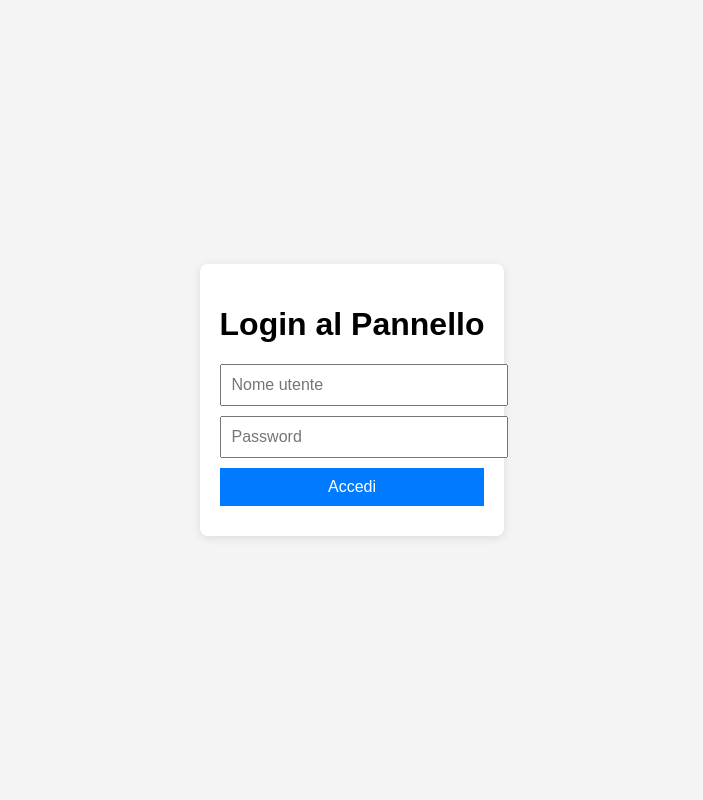
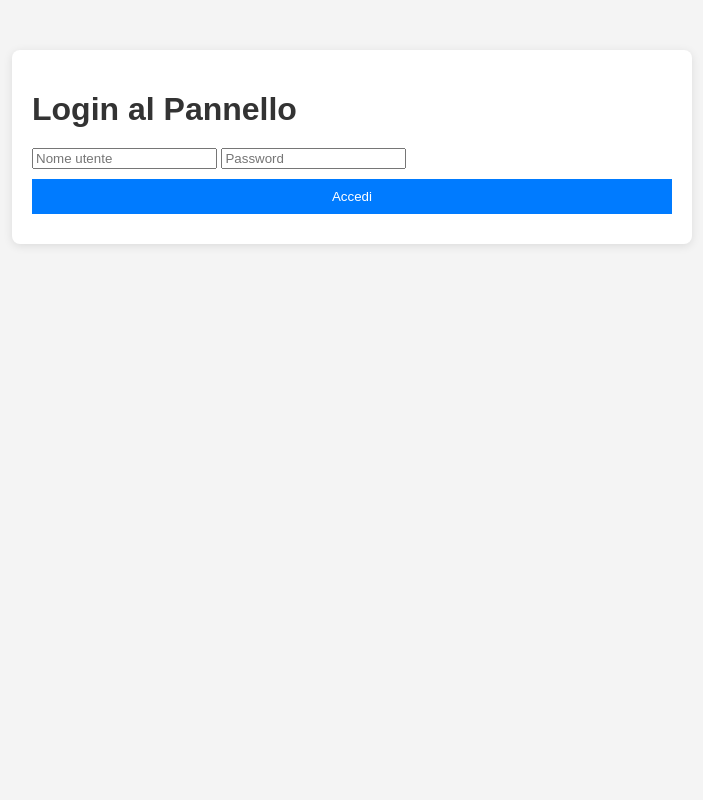
Before and after one commit to Leo2Galli/UbuntuPanel, a PHP site: page / in a window 1280 px wide. Shown: the whole page, without its empty margins (288-991 px from the left). Run offline with PHP 8.4, Linux system fonts and the light colour scheme.

Commit message:
Update style.css

```diff
--- a/style.css
+++ b/style.css
@@ -3,33 +3,44 @@ body {
     background-color: #f4f4f4;
     margin: 0;
     padding: 0;
-    display: flex;
-    justify-content: center;
-    align-items: center;
-    height: 100vh;
 }
 
-.login-container, .admin-container, .create-server-container {
+.admin-container, .login-container, .create-server-container {
+    width: 50%;
+    margin: 50px auto;
     background: white;
     padding: 20px;
     border-radius: 8px;
     box-shadow: 0 2px 10px rgba(0, 0, 0, 0.1);
-    text-align: center;
 }
 
-input, button {
-    display: block;
+h1 {
+    color: #333;
+    margin-bottom: 20px;
+}
+
+table {
     width: 100%;
-    margin: 10px 0;
-    padding: 10px;
-    font-size: 16px;
+    border-collapse: collapse;
+}
+
+table, th, td {
+    border: 1px solid #ddd;
+    padding: 8px;
+}
+
+th {
+    background-color: #f4f4f4;
 }
 
 button {
     background-color: #007BFF;
     color: white;
     border: none;
+    padding: 10px;
     cursor: pointer;
+    width: 100%;
+    margin: 10px 0;
 }
 
 button:hover {
```
